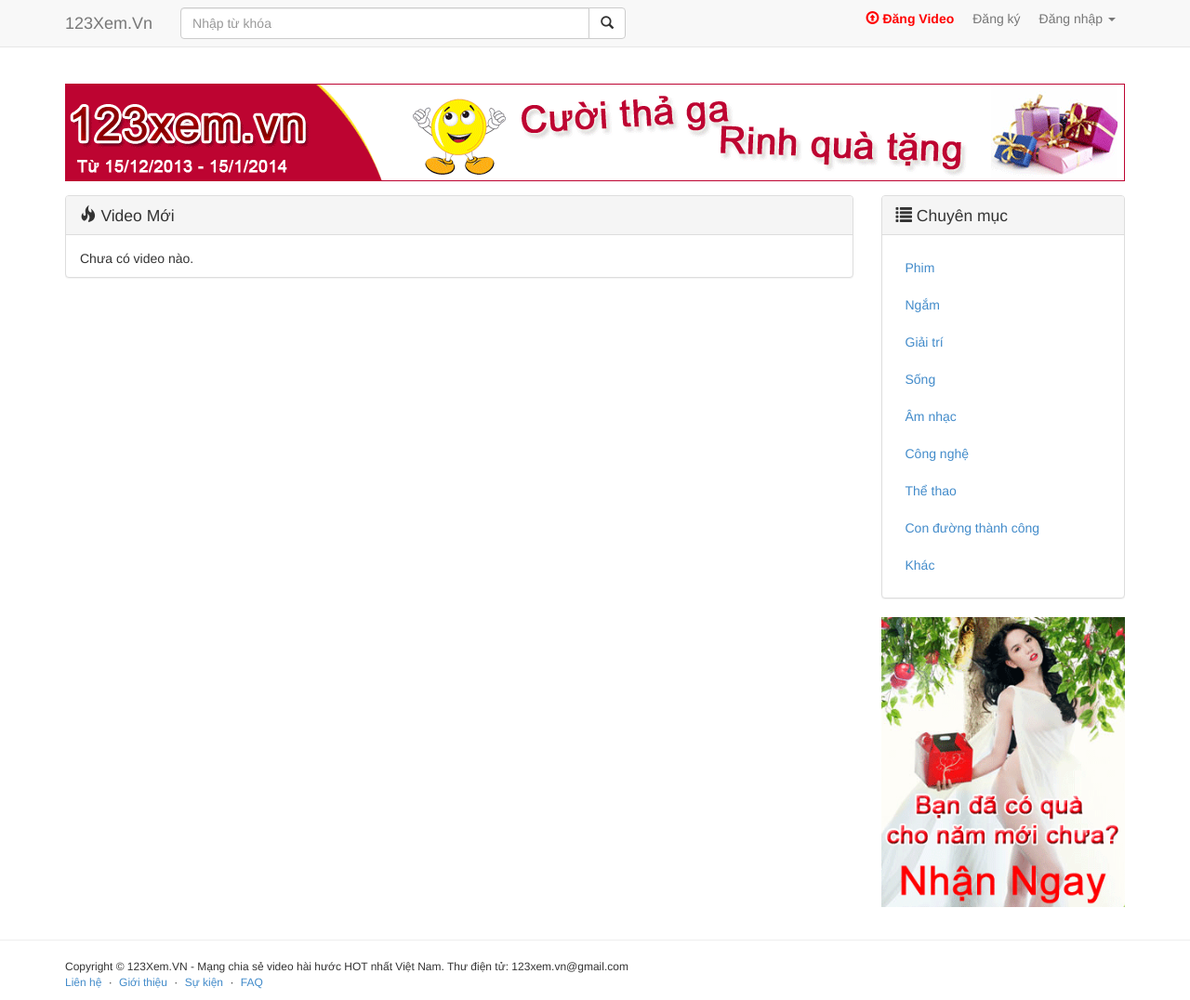
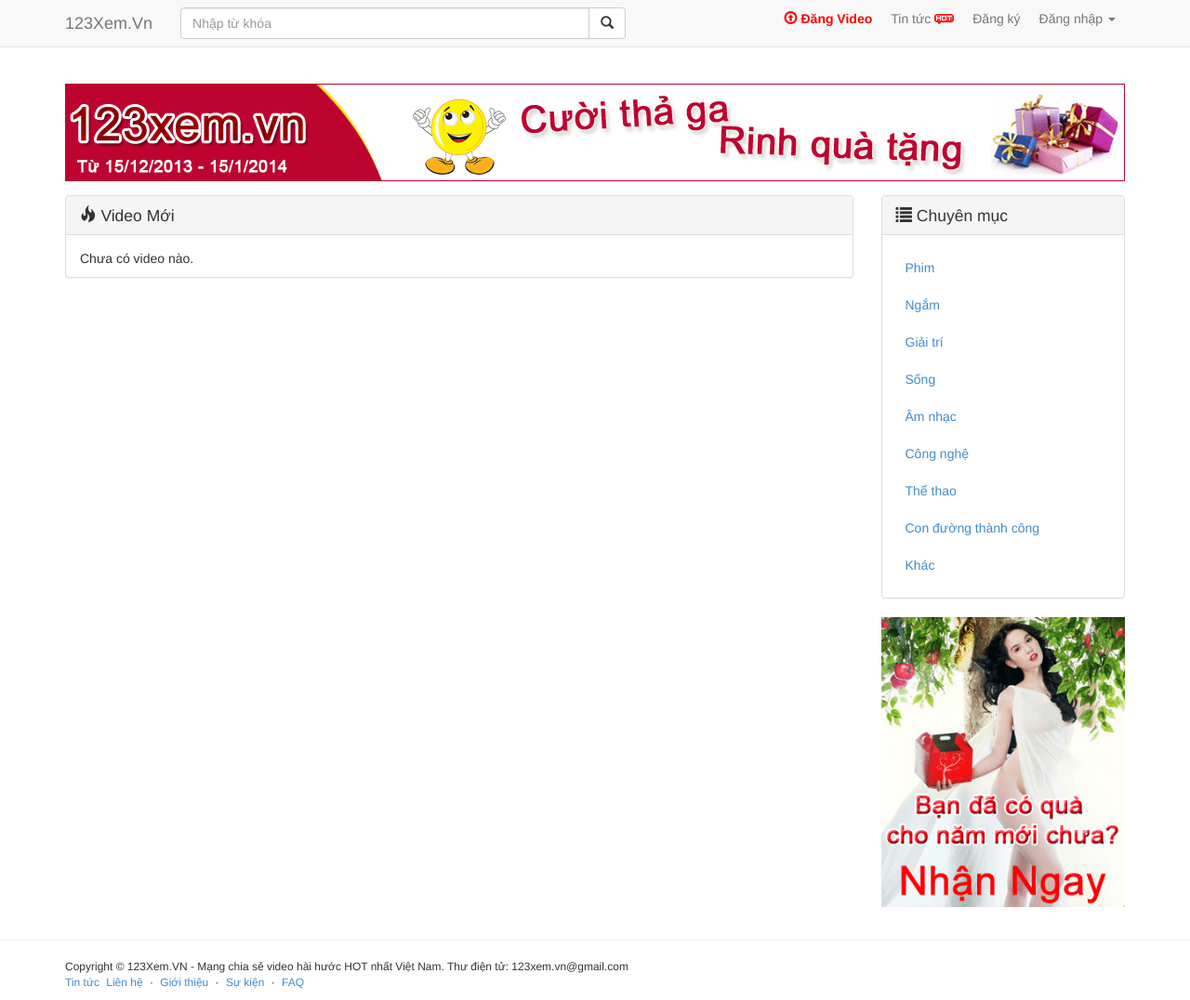
Before and after one commit to DreamToWin/djdiddnckcndjddn, a CodeIgniter app: page / in a window 1280 px wide. Shown: the whole page at 93% size. Run offline with CodeIgniter, Linux system fonts and the light colour scheme; data that the repository does not hold is empty; some libraries are stand-ins or nearby versions.

Commit message:
update news

```diff
--- a/application/controllers/news.php
+++ b/application/controllers/news.php
@@ -11,7 +11,7 @@ class News extends Frontend_Controller {
     function index($page = 1) {
         $this->load->library('paginationlib');
         $count = $this->news_model->count_news();
-        $pagingConfig = $this->paginationlib->initPagination('news/page', $count, 1, 3);
+        $pagingConfig = $this->paginationlib->initPagination('news/page', $count, 10, 3);
         $data = $this->news_model->get_news($pagingConfig['per_page'], (($page - 1) * $pagingConfig['per_page']));
         $this->data['news'] = $data;
         $this->data['pagination'] = $this->pagination->create_links();
--- a/application/views/layouts/frontend/component/footer.php
+++ b/application/views/layouts/frontend/component/footer.php
@@ -6,6 +6,7 @@
     <div class="container">
         <p>Copyright &copy; 123Xem.VN - Mạng chia sẻ video hài hước HOT nhất Việt Nam. Thư điện tử: 123xem.vn@gmail.com </p>
         <ul class="footer-links">
+            <li><a href="<?php echo site_url('news'); ?>">Tin tức</a></li>
             <li><a href="<?php echo site_url('contact'); ?>">Liên hệ</a></li>
             <li class="muted">·</li>
             <li><a href="<?php echo site_url('about'); ?>">Giới thiệu</a></li>
--- a/application/views/layouts/frontend/component/header.php
+++ b/application/views/layouts/frontend/component/header.php
@@ -61,6 +61,9 @@
                                     <li>
                                         <a href="<?php echo site_url('upload'); ?>"><strong class="upload-video"><i class="glyphicon glyphicon-upload"></i> Đăng Video</strong></a>
                                     </li>
+                                    <li>
+                                        <a href="<?php echo site_url('news'); ?>">Tin tức <img src="<?php echo site_url('publics/frontend/img/hot.gif'); ?>" alt="Tin HOT" /></a>
+                                    </li>
                                     <?php if (!loggedin()): ?>
                                         <li><a href="<?php echo site_url('account#register'); ?>">Đăng ký</a></li>
                                     <?php endif; ?>
```
Also changed, not shown: publics/frontend/img/hot.gif (added).
